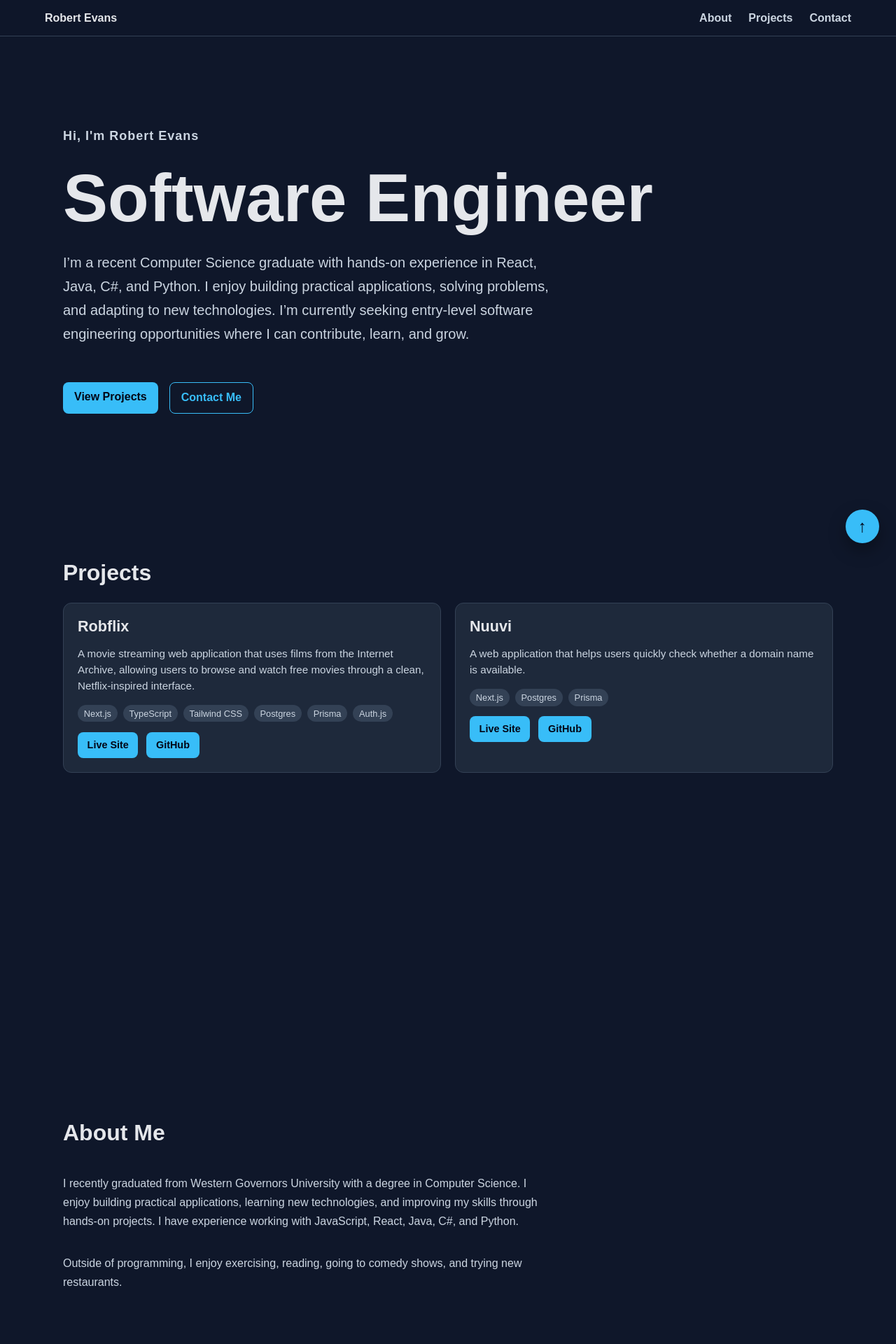
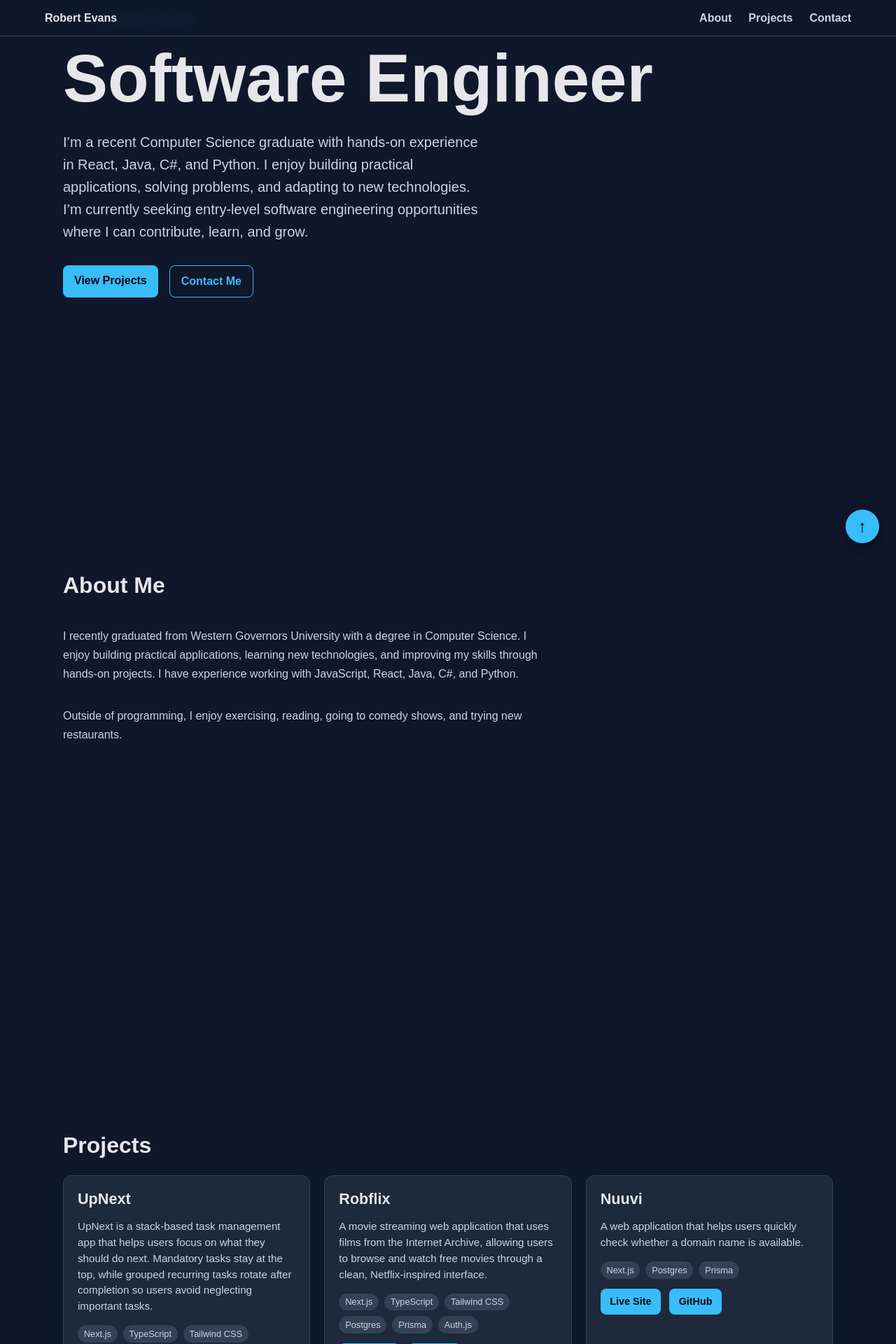
Before and after one commit to robbieevans1/My-Portfolio, a React app: page / in a window 1280 px wide. Shown: the top 1920 px of the page at 70% size. Built offline with nearby package versions, Linux system fonts and the light colour scheme; the HTML template or start-up script is replaced by a standard one.

Commit message:
added project

```diff
--- a/src/App.tsx
+++ b/src/App.tsx
@@ -13,8 +13,8 @@
 
       <main>
         <Hero />
+        <About />
         <Projects />
-          <About />
         <Contact />
       </main>
 
--- a/src/components/Hero.tsx
+++ b/src/components/Hero.tsx
@@ -1,6 +1,6 @@
 const Hero = () => {
 	return (
-		<section className="section hero" id="home">
+		<section className="hero" id="home">
 			<p className="eyebrow">Hi, I'm Robert Evans</p>
 			<h1>Software Engineer</h1>
 			<p className="hero-text">
--- a/src/components/Projects.tsx
+++ b/src/components/Projects.tsx
@@ -7,6 +7,15 @@ type Project = {
 };
 
 const projects: Project[] = [
+	{
+		title: "UpNext",
+		description:
+			"UpNext is a stack-based task management app that helps users focus on what they should do next. Mandatory tasks stay at the top, while grouped recurring tasks rotate after completion so users avoid neglecting important tasks.",
+		tech: ["Next.js", "TypeScript", "Tailwind CSS", "Postgres", "Prisma"],
+		link: "https://upnext-4fcbwbads-robbieevans1s-projects.vercel.app/",
+		github: "https://github.com/robbieevans1/upnext",
+	},
+
 	{
 		title: "Robflix",
 		description:
```
Lines whose indentation alone changed are shown as unchanged.
